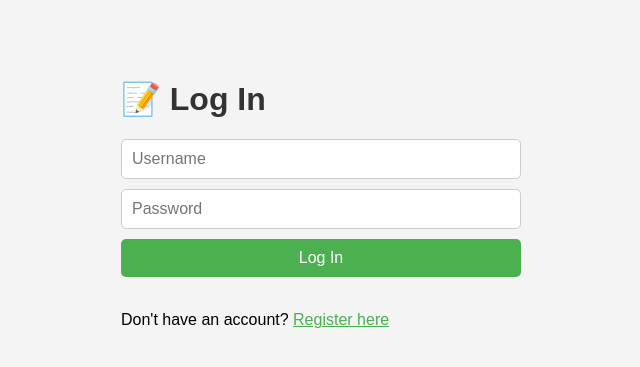
After one commit to arnoman900/todo-app, a Flask app: page /login in a window 1280 px wide. The commit adds this page. Shown: the top 367 px of the page, without its empty margins (319-959 px from the left). Run offline with Flask 3, Linux system fonts and the light colour scheme.

Commit message:
added user login

```diff
--- a/app.py
+++ b/app.py
@@ -1,53 +1,132 @@
-from flask import Flask, render_template, request, redirect
+from flask import Flask, render_template, request, redirect, url_for, flash
+from flask_login import LoginManager, UserMixin, login_user, logout_user, login_required, current_user
+from flask_bcrypt import Bcrypt
 import sqlite3
 
 app = Flask(__name__)
 app.secret_key = "my_super_secret_key_12345"
-app.jinja_env.globals.update(enumerate=enumerate)
+bcrypt = Bcrypt(app)
 
-# This connects to (or creates) the database file
+# Set up Flask-Login
+login_manager = LoginManager(app)
+login_manager.login_view = "login"  # redirect to login page if not logged in
+
+# -------------------------
+# Database helpers
+# -------------------------
+
 def get_db():
     conn = sqlite3.connect("todo.db")
-    conn.row_factory = sqlite3.Row  # lets us access columns by name
+    conn.row_factory = sqlite3.Row
     return conn
 
-# This creates the tasks table if it doesn't exist yet
 def init_db():
     conn = get_db()
     conn.execute("""
+        CREATE TABLE IF NOT EXISTS users (
+            id INTEGER PRIMARY KEY AUTOINCREMENT,
+            username TEXT UNIQUE NOT NULL,
+            password TEXT NOT NULL
+        )
+    """)
+    conn.execute("""
         CREATE TABLE IF NOT EXISTS tasks (
             id INTEGER PRIMARY KEY AUTOINCREMENT,
-            task TEXT NOT NULL
+            task TEXT NOT NULL,
+            user_id INTEGER NOT NULL,
+            FOREIGN KEY (user_id) REFERENCES users (id)
         )
     """)
     conn.commit()
     conn.close()
 
+# -------------------------
+# User class for Flask-Login
+# -------------------------
+
+class User(UserMixin):
+    def __init__(self, id, username):
+        self.id = id
+        self.username = username
+
+@login_manager.user_loader
+def load_user(user_id):
+    conn = get_db()
+    user = conn.execute("SELECT * FROM users WHERE id = ?", (user_id,)).fetchone()
+    conn.close()
+    if user:
+        return User(user["id"], user["username"])
+    return None
+
+# -------------------------
+# Routes
+# -------------------------
+
 @app.route("/")
+@login_required  # user must be logged in to see this page
 def home():
     conn = get_db()
-    todos = conn.execute("SELECT * FROM tasks").fetchall()
+    todos = conn.execute("SELECT * FROM tasks WHERE user_id = ?", (current_user.id,)).fetchall()
     conn.close()
     return render_template("index.html", todos=todos)
 
+@app.route("/register", methods=["GET", "POST"])
+def register():
+    if request.method == "POST":
+        username = request.form.get("username")
+        password = request.form.get("password")
+        hashed_password = bcrypt.generate_password_hash(password).decode("utf-8")
+        try:
+            conn = get_db()
+            conn.execute("INSERT INTO users (username, password) VALUES (?, ?)", (username, hashed_password))
+            conn.commit()
+            conn.close()
+            flash("Account created! Please log in.", "success")
+            return redirect(url_for("login"))
+        except:
+            flash("Username already exists. Try another.", "error")
+    return render_template("register.html")
+
+@app.route("/login", methods=["GET", "POST"])
+def login():
+    if request.method == "POST":
+        username = request.form.get("username")
+        password = request.form.get("password")
+        conn = get_db()
+        user = conn.execute("SELECT * FROM users WHERE username = ?", (username,)).fetchone()
+        conn.close()
+        if user and bcrypt.check_password_hash(user["password"], password):
+            login_user(User(user["id"], user["username"]))
+            return redirect(url_for("home"))
+        flash("Incorrect username or password.", "error")
+    return render_template("login.html")
+
+@app.route("/logout")
+@login_required
+def logout():
+    logout_user()
+    return redirect(url_for("login"))
+
 @app.route("/add", methods=["POST"])
+@login_required
 def add():
     task = request.form.get("task")
     if task:
         conn = get_db()
-        conn.execute("INSERT INTO tasks (task) VALUES (?)", (task,))
+        conn.execute("INSERT INTO tasks (task, user_id) VALUES (?, ?)", (task, current_user.id))
         conn.commit()
         conn.close()
-    return redirect("/")
+    return redirect(url_for("home"))
 
 @app.route("/delete/<int:id>")
+@login_required
 def delete(id):
     conn = get_db()
-    conn.execute("DELETE FROM tasks WHERE id = ?", (id,))
+    conn.execute("DELETE FROM tasks WHERE id = ? AND user_id = ?", (id, current_user.id))
     conn.commit()
     conn.close()
-    return redirect("/")
+    return redirect(url_for("home"))
 
 if __name__ == "__main__":
-    init_db()  # set up the database when the app starts
+    init_db()
     app.run(debug=False)
--- a/requirements.txt
+++ b/requirements.txt
@@ -1,2 +1,4 @@
 flask
 gunicorn
+flask-login
+flask-bcrypt
--- /dev/null
+++ b/templates/login.html
@@ -0,0 +1,55 @@
+<!DOCTYPE html>
+<html>
+<head>
+    <title>Login</title>
+    <style>
+        body {
+            font-family: Arial, sans-serif;
+            max-width: 400px;
+            margin: 80px auto;
+            background-color: #f4f4f4;
+        }
+        h1 { color: #333; }
+        input {
+            display: block;
+            width: 100%;
+            padding: 10px;
+            margin: 10px 0;
+            font-size: 16px;
+            border: 1px solid #ccc;
+            border-radius: 5px;
+            box-sizing: border-box;
+        }
+        button {
+            width: 100%;
+            padding: 10px;
+            background-color: #4CAF50;
+            color: white;
+            border: none;
+            border-radius: 5px;
+            font-size: 16px;
+            cursor: pointer;
+        }
+        a { color: #4CAF50; }
+        .error { color: red; }
+    </style>
+</head>
+<body>
+    <h1>📝 Log In</h1>
+
+    {% with messages = get_flashed_messages(with_categories=true) %}
+        {% for category, message in messages %}
+            <p class="{{ category }}">{{ message }}</p>
+        {% endfor %}
+    {% endwith %}
+
+    <form action="/login" method="POST">
+        <input type="text" name="username" placeholder="Username" required>
+        <input type="password" name="password" placeholder="Password" required>
+        <button type="submit">Log In</button>
+    </form>
+
+    <br>
+    <p>Don't have an account? <a href="/register">Register here</a></p>
+</body>
+</html>
```
Also changed, not shown: templates/index.html (+13 -1 lines), templates/register.html (added, +56 -0 lines), todo.db.
